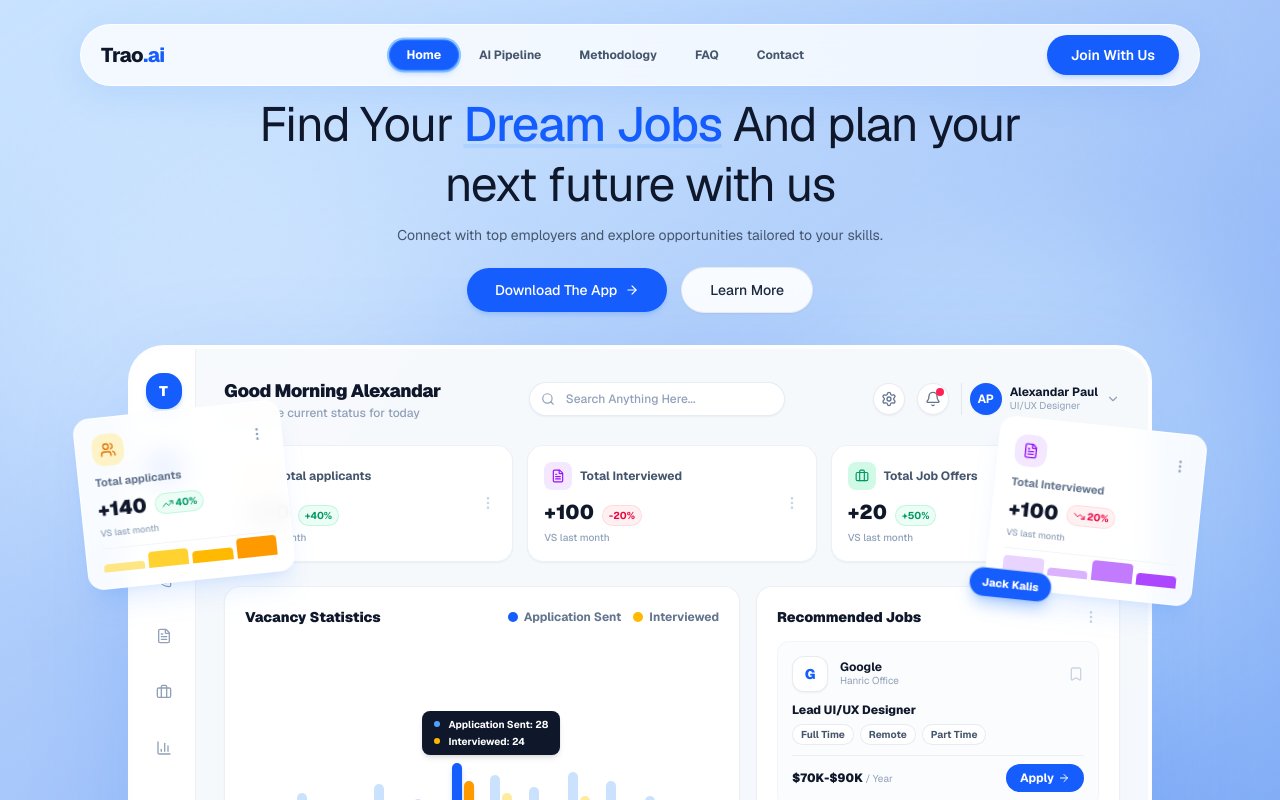
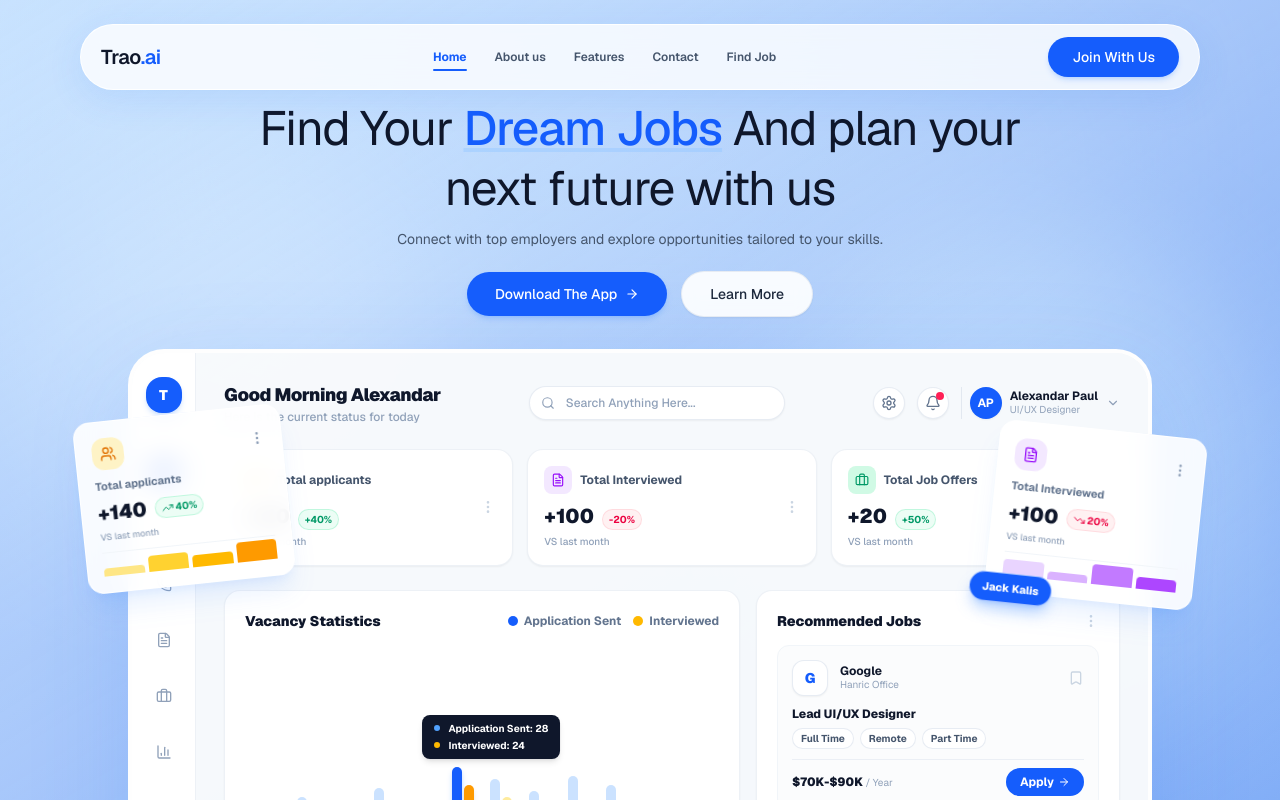
Before and after one commit to Harsh231075/trao, a Next.js app in the folder client/: page /landing in a window 1280 px wide. Built offline with nearby package versions, Linux system fonts and the light colour scheme.

Commit message:
refactor: update landing page navigation items and styles

```diff
--- a/client/src/app/(auth)/login/page.tsx
+++ b/client/src/app/(auth)/login/page.tsx
@@ -71,7 +71,7 @@ function AuthForm({ initialMode = "login" }: { initialMode?: "login" | "register
       <div className="w-full max-w-6xl grid grid-cols-1 lg:grid-cols-12 gap-8 lg:gap-12 items-center relative z-10">
 
         {/* ── LEFT SIDE: DEDICATED BLUE VISUAL AREA ── */}
-        <div className="lg:col-span-6 bg-gradient-to-br from-[#1769F5] via-[#16A9E8] to-[#4C5BFF] rounded-[36px] p-8 sm:p-10 lg:p-12 text-white flex flex-col justify-between relative overflow-hidden min-h-[540px] lg:min-h-[600px] shadow-xl">
+        <div className="lg:col-span-6 bg-gradient-to-br from-[#1769F5] via-[#16A9E8] to-[#4C5BFF] rounded-[36px] p-8 sm:p-10 lg:p-12 text-white flex flex-col justify-between relative overflow-hidden min-h-[540px] lg:min-h-[600px] ">
 
           {/* Subtle Abstract Light Shapes */}
           <div className="absolute -top-24 -right-24 w-80 h-80 bg-white/10 rounded-full blur-2xl pointer-events-none" />
--- a/client/src/app/landing/page.tsx
+++ b/client/src/app/landing/page.tsx
@@ -41,10 +41,10 @@ export default function LandingPage() {
 
   const navItems = [
     { id: "home", label: "Home" },
-    { id: "roadmap", label: "AI Pipeline" },
-    { id: "methodology", label: "Methodology" },
-    { id: "faq", label: "FAQ" },
-    { id: "contact", label: "Contact" },
+    { id: "about", label: "About us", targetId: "methodology" },
+    { id: "features", label: "Features", targetId: "roadmap" },
+    { id: "contact", label: "Contact", targetId: "contact" },
+    { id: "faq", label: "Find Job", targetId: "faq" },
   ];
 
   const handleScrollTo = (e: React.MouseEvent, id: string) => {
@@ -66,7 +66,8 @@ export default function LandingPage() {
 
       let currentSection = "home";
       for (const item of navItems) {
-        const el = document.getElementById(item.id);
+        const targetId = item.targetId || item.id;
+        const el = document.getElementById(targetId);
         if (el) {
           const top = el.offsetTop;
           const height = el.offsetHeight;
@@ -145,30 +146,32 @@ export default function LandingPage() {
       {/* Geometric Mesh Background Pattern */}
       <div className="absolute inset-0 bg-[radial-gradient(#3b82f6_1px,transparent_1px)] [background-size:28px_28px] opacity-[0.07] pointer-events-none -z-10" />
 
-      {/* ─── FLOATING LIGHT-BLUE FROSTED NAVBAR WITH SCROLLSPY ─── */}
+      {/* ─── FLOATING LIGHT-BLUE FROSTED NAVBAR WITH ACTIVE UNDERLINE ─── */}
       <header className="sticky top-4 sm:top-6 z-50 max-w-6xl mx-auto px-4">
-        <nav className="bg-white/80 backdrop-blur-xl border border-white/90 shadow-[0_10px_35px_rgba(59,130,246,0.12)] rounded-full px-5 py-2.5 flex items-center justify-between transition-all">
+        <nav className="bg-white/80 backdrop-blur-xl border border-white/90 shadow-[0_10px_35px_rgba(59,130,246,0.12)] rounded-full px-5 py-3 flex items-center justify-between transition-all">
 
           {/* Left Brand Logo */}
           <Link href="/" className="flex items-center gap-2.5 group">
-            <span className="text-xl font-extrabold tracking-tight text-slate-900">
+            <span className="text-xl font-semibold tracking-tight text-slate-900">
               Trao<span className="text-blue-600">.ai</span>
             </span>
           </Link>
 
-          {/* Center Navigation Links with Active Outline & Pill */}
-          <div className="hidden md:flex items-center gap-1 text-xs font-semibold text-slate-600">
+          {/* Center Navigation Links with Active Underline */}
+          <div className="hidden md:flex items-center gap-7 text-xs font-semibold text-slate-600">
             {navItems.map((item) => {
               const isActive = activeSection === item.id;
+              const targetId = item.targetId || item.id;
               return (
                 <a
                   key={item.id}
-                  href={`#${item.id}`}
-                  onClick={(e) => handleScrollTo(e, item.id)}
-                  className={`px-4 py-1.5 rounded-full transition-all duration-300 font-bold cursor-pointer ${isActive
-                    ? "bg-blue-600 text-white shadow-md shadow-blue-500/25 ring-2 ring-blue-400/60 border border-blue-500 scale-[1.03]"
-                    : "text-slate-600 hover:text-blue-600 hover:bg-white/80 border border-transparent"
-                    }`}
+                  href={`#${targetId}`}
+                  onClick={(e) => handleScrollTo(e, targetId)}
+                  className={`transition-all duration-200 cursor-pointer ${
+                    isActive
+                      ? "text-blue-600 font-bold relative after:absolute after:-bottom-1.5 after:left-0 after:w-full after:h-0.5 after:bg-blue-600 after:rounded-full"
+                      : "text-slate-600 hover:text-blue-600 font-semibold"
+                  }`}
                 >
                   {item.label}
                 </a>
@@ -180,7 +183,7 @@ export default function LandingPage() {
           <div className="flex items-center gap-3">
             <Link
               href="/login"
-              className="px-6 py-2.5 bg-blue-600 hover:bg-blue-700 text-white text-xs sm:text-sm font-semibold rounded-full shadow-md shadow-blue-500/20 transition-all hover:scale-105 cursor-pointer"
+              className="px-6 py-2.5 bg-blue-600 hover:bg-blue-700 text-white text-xs sm:text-sm font-medium rounded-full shadow-md shadow-blue-500/20 transition-all hover:scale-105 cursor-pointer"
             >
               Join With Us
             </Link>
```
